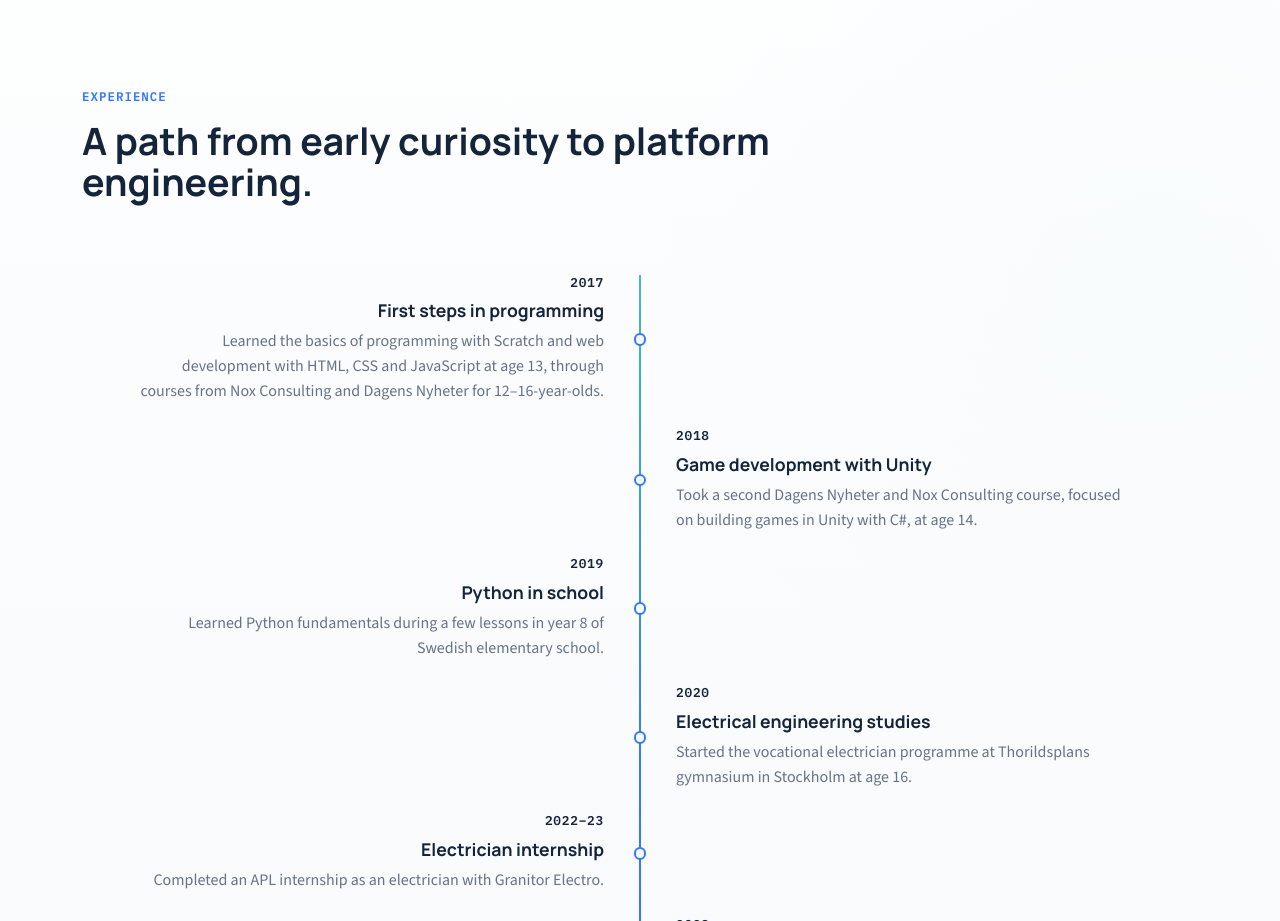
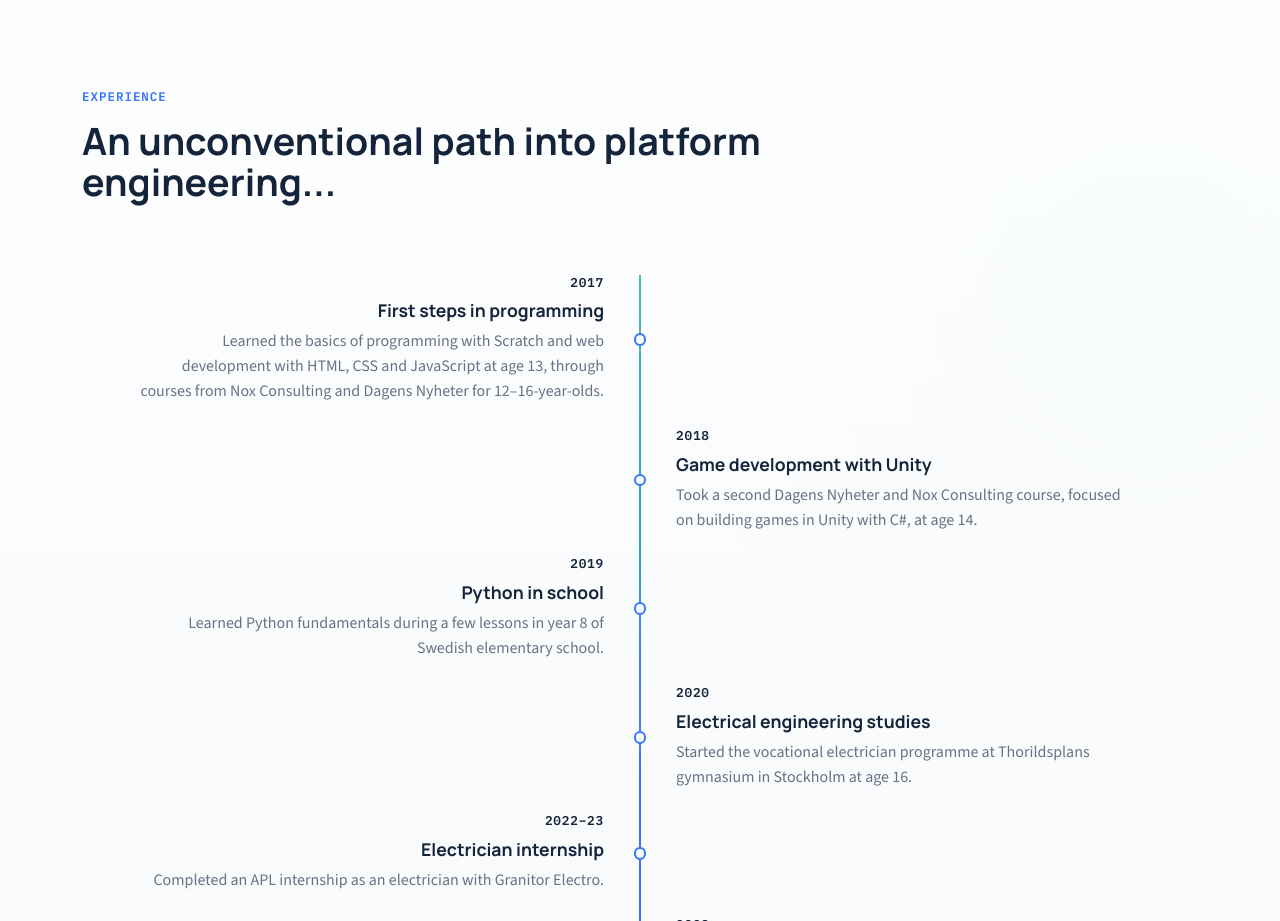
Before and after one commit to josil-hacks/johnsilvell.com, a website: page index.html in a window 1280 px wide. Shown: the part 3320-4241 px from the top of the page. Drawn offline with nearby package versions, Linux system fonts and the light colour scheme.

Commit message:
Changed headline for timeline section

```diff
--- a/index.html
+++ b/index.html
@@ -247,7 +247,7 @@
             <div class="container">
                 <div class="section-heading">
                     <p class="section-kicker">EXPERIENCE</p>
-                    <h2>A path from early curiosity to platform engineering.</h2>
+                    <h2>An unconventional path into platform engineering...</h2>
                 </div>
                 <div class="experience-timeline" tabindex="0" aria-label="John Silvell's experience timeline from 2017 to now">
                     <ol class="timeline-list">
```
